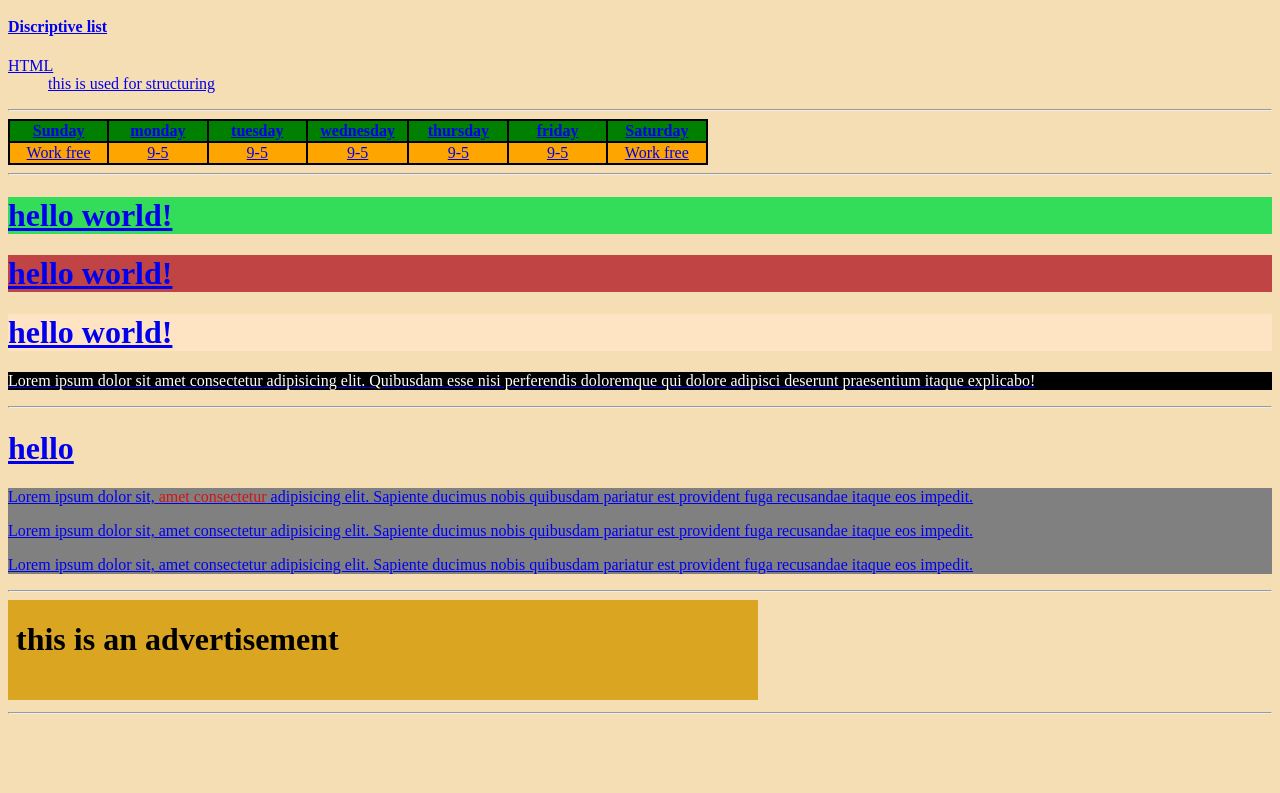
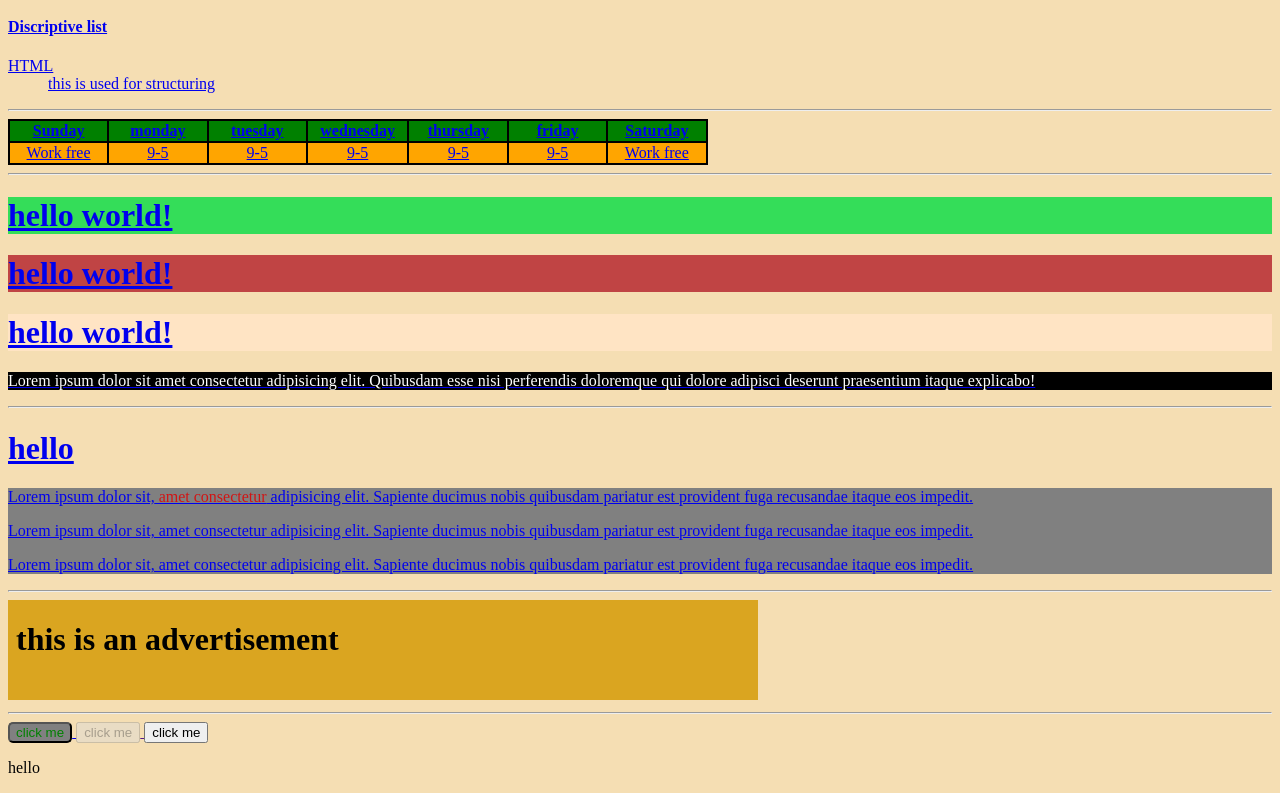
Before and after one commit to Gajiabraham/HTML-, a plain HTML site: page index.html in a window 1280 px wide. Shown: the part 1690-2483 px from the top of the page. Before the commit the page ends 2412 px from the top, so only its background shows below. Drawn offline with Linux system fonts and the light colour scheme.

Commit message:
button and bit of js

```diff
--- a/index.html
+++ b/index.html
@@ -126,5 +126,24 @@
 <iframe src="indexads.html" width="750" height="100" frameborder="0"></iframe>
 
 <hr>
+<!---------------button--------------------------------->
+
+<a href="https://www.google.com">
+<button style="background-color:gray ; color:green;border-radius: 5px;">click me</button>
+</a>
+<a href="">
+    <button disabled>click me</button>
+</a>
+
+
+    <button onclick="doSomething()">click me</button>
+<p id="test">hello</p>
+
+<script>
+    function doSomething(){
+        document.getElementById('test').innerHTML='Goodbye';
+    }
+</script>
+
 </body>
 </html>
```
